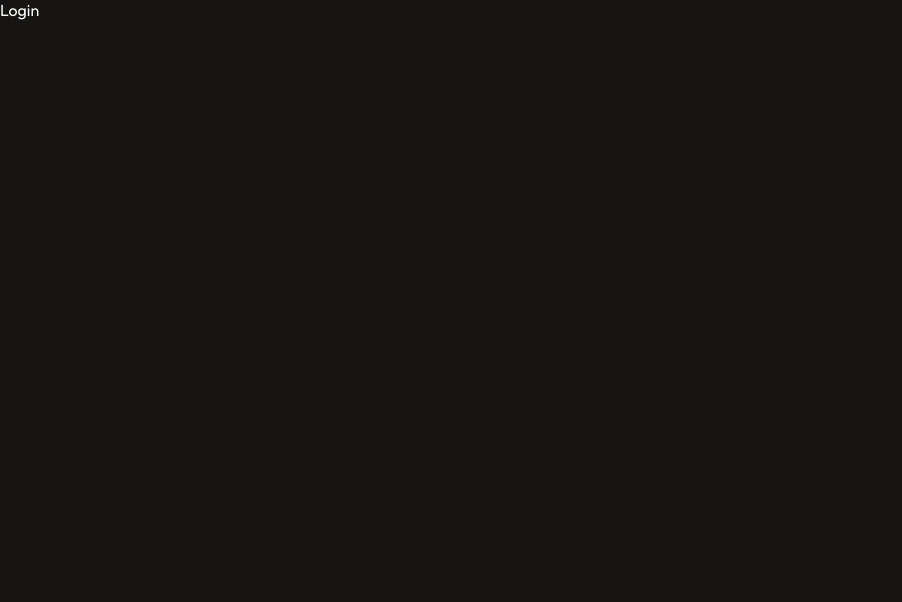
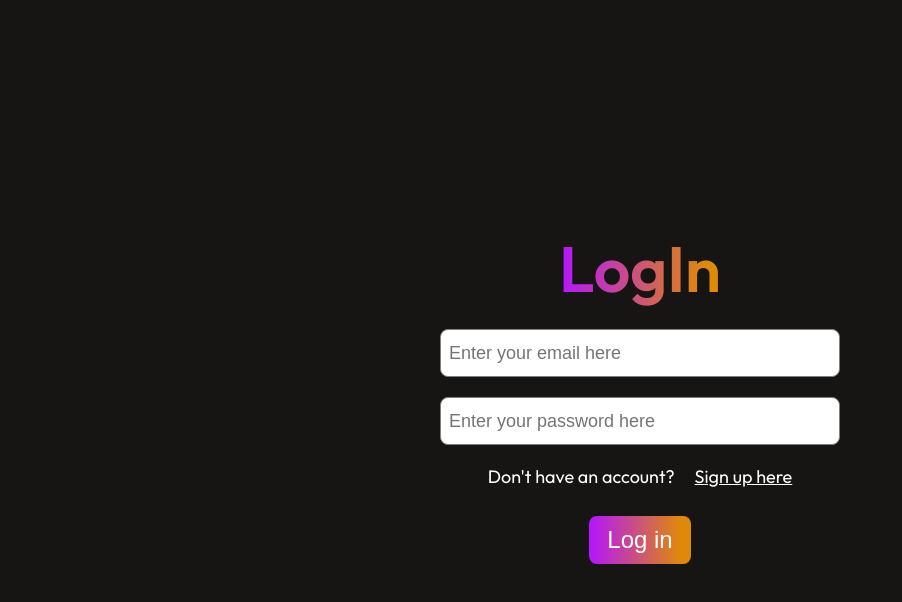
Before and after one commit to AmirEshaghiMoghaddam/Portfolio-Project, a React (Vite) app in the folder Portfolio/: page /login in a window 1280 px wide. Shown: the top 602 px of the page, without its empty margins (0-902 px from the left). Built offline with nearby package versions, Linux system fonts and the light colour scheme; a web font is replaced by a local one.

Commit message:
Login and Register UX updated

```diff
--- /dev/null
+++ b/Portfolio/src/Components/Login/Login.css
@@ -0,0 +1,90 @@
+.loginContainer {
+  flex-direction: column;
+  display: flex;
+  align-items: center;
+  justify-content: center;
+  height: 100vh;
+}
+.loginContainer .titleContainer {
+  display: flex;
+  flex-direction: column;
+  font-family: Outfit;
+  font-size: 64px;
+  font-weight: 600;
+  align-items: center;
+  justify-content: center;
+  transition: 0.5s;
+  /* letter-spacing: 1px; */
+  background: linear-gradient(270deg, #df8908 10%, #b415ff);
+  background-clip: text;
+  -webkit-background-clip: text;
+  -webkit-text-fill-color: transparent;
+}
+.loginContainer .titleContainer:hover {
+  letter-spacing: 8px;
+}
+.loginContainer .inputContainer {
+  display: flex;
+  flex-direction: column;
+  align-items: flex-start;
+  justify-content: center;
+}
+
+.loginContainer .inputContainer > .errorLabel {
+  color: red;
+  font-size: 12px;
+}
+
+.loginContainer .inputContainer > .inputBox {
+  height: 48px;
+  width: 400px;
+  font-size: large;
+  border-radius: 8px;
+  border: 1px solid grey;
+  padding-left: 8px;
+}
+.loginContainer .inputContainer > .inputBox:focus {
+  border: 1px solid #df8908;
+  background: linear-gradient(
+    270deg,
+    rgba(223, 137, 8, 0.2),
+    rgba(180, 21, 255, 0.1)
+  );
+  /* background: rgba(223, 137, 8, 0.1); */
+  outline: none;
+  color: white;
+}
+
+.loginContainer .goSignup {
+  display: flex;
+  justify-content: center;
+  align-items: center;
+  font-size: 18px;
+  gap: 20px;
+}
+.loginContainer .goSignup .goSignupPara {
+  color: white;
+}
+.loginContainer .goSignup .goSignupLink {
+  color: white;
+  transition: 0.3s;
+}
+.loginContainer .goSignup .goSignupLink:hover {
+  transform: scale(1.2);
+}
+
+.loginContainer .inputContainer > .submitButton {
+  border: none;
+  /* background: cornflowerblue; */
+  background: linear-gradient(270deg, #df8908 10%, #b415ff);
+  color: white;
+  padding: 10px 18px;
+  margin: 8px;
+  font-size: 24px;
+  font-weight: 500;
+  border-radius: 8px;
+  cursor: pointer;
+}
+.loginContainer .inputContainer > .submitButton:active {
+  transform: scale(0.98);
+}
--- a/Portfolio/src/Components/Login/Login.jsx
+++ b/Portfolio/src/Components/Login/Login.jsx
@@ -1,7 +1,51 @@
 import React from "react";
+import { Link } from "react-router-dom";
+import "./Login.css";
 
 function Login() {
-  return <div>Login</div>;
+  return (
+    <div className="loginContainer">
+      <div className="titleContainer">
+        <div>LogIn</div>
+      </div>
+      <br />
+      <div className="inputContainer">
+        <input
+          // value={email}
+          placeholder="Enter your email here"
+          // onChange={(ev) => setEmail(ev.target.value)}
+          className="inputBox"
+        />
+        {/* <label className="errorLabel">{emailError}</label> */}
+      </div>
+      <br />
+      <div className="inputContainer">
+        <input
+          // value={password}
+          placeholder="Enter your password here"
+          // onChange={(ev) => setPassword(ev.target.value)}
+          className="inputBox"
+        />
+        {/* <label className="errorLabel">{passwordError}</label> */}
+      </div>
+      <br />
+      <div className="goSignup">
+        <p className="goSignupPara">Don't have an account?</p>
+        <Link to={"/register"} className="goSignupLink">
+          Sign up here
+        </Link>
+      </div>
+      <br />
+      <div className="inputContainer">
+        <input
+          className="submitButton"
+          type="button"
+          // onClick={onButtonClick}
+          value="Log in"
+        />
+      </div>
+    </div>
+  );
 }
 
 export default Login;
--- a/Portfolio/src/Components/Navbar/Navbar.jsx
+++ b/Portfolio/src/Components/Navbar/Navbar.jsx
@@ -1,4 +1,5 @@
 import React, { useState, useRef } from "react";
+import { useNavigate, Link } from "react-router-dom";
 import "./Navbar.css";
 import AnchorLink from "react-anchor-link-smooth-scroll";
 import menu_open from "../../assets/menu_open.svg";
@@ -7,6 +8,8 @@ import menu_close from "../../assets/menu_close.svg";
 function Navbar() {
   const [menu, setMenu] = useState(null);
   const menuRef = useRef();
+
+  const navigate = useNavigate();
 
   const openMenu = () => {
     console.log(menuRef);
@@ -79,10 +82,8 @@ function Navbar() {
           </AnchorLink>
         </li>
       </ul>
-      <div className="nav-connect">
-        <AnchorLink className="anchor-link" offset={40} href="#contact">
-          Connect With Me
-        </AnchorLink>
+      <div onClick={() => navigate("/register")} className="nav-connect">
+        <div>Signup/ Login</div>
       </div>
     </div>
   );
--- /dev/null
+++ b/Portfolio/src/Components/Register/Register.css
@@ -0,0 +1,89 @@
+.signupContainer {
+  flex-direction: column;
+  display: flex;
+  align-items: center;
+  justify-content: center;
+  height: 100vh;
+}
+.signupContainer .titleContainer {
+  display: flex;
+  flex-direction: column;
+  font-family: Outfit;
+  font-size: 64px;
+  font-weight: 600;
+  align-items: center;
+  justify-content: center;
+  transition: 0.5s;
+  /* letter-spacing: 1px; */
+  background: linear-gradient(270deg, #df8908 10%, #b415ff);
+  background-clip: text;
+  -webkit-background-clip: text;
+  -webkit-text-fill-color: transparent;
+}
+.signupContainer .titleContainer:hover {
+  letter-spacing: 8px;
+}
+.signupContainer .inputContainer {
+  display: flex;
+  flex-direction: column;
+  align-items: flex-start;
+  justify-content: center;
+}
+
+.SignupContainer .inputContainer > .errorLabel {
+  color: red;
+  font-size: 12px;
+}
+
+.signupContainer .inputContainer > .inputBox {
+  height: 48px;
+  width: 400px;
+  font-size: large;
+  border-radius: 8px;
+  border: 1px solid grey;
+  padding-left: 8px;
+}
+.signupContainer .inputContainer > .inputBox:focus {
+  border: 1px solid #df8908;
+  background: linear-gradient(
+    270deg,
+    rgba(223, 137, 8, 0.2),
+    rgba(180, 21, 255, 0.1)
+  );
+  /* background: rgba(223, 137, 8, 0.1); */
+  outline: none;
+  color: white;
+}
+.signupContainer .goLogin {
+  display: flex;
+  justify-content: center;
+  align-items: center;
+  font-size: 18px;
+  gap: 20px;
+}
+.signupContainer .goLogin .goLoginPara {
+  color: white;
+}
+.signupContainer .goLogin .goLoginLink {
+  color: white;
+  transition: 0.3s;
+}
+.signupContainer .goLogin .goLoginLink:hover {
+  transform: scale(1.2);
+}
+
+.signupContainer .inputContainer > .submitButton {
+  border: none;
+  /* background: cornflowerblue; */
+  background: linear-gradient(270deg, #df8908 10%, #b415ff);
+  color: white;
+  padding: 10px 18px;
+  margin: 8px;
+  font-size: 24px;
+  font-weight: 500;
+  border-radius: 8px;
+  cursor: pointer;
+}
+.signupContainer .inputContainer > .submitButton:active {
+  transform: scale(0.98);
+}
--- a/Portfolio/src/Components/Register/Register.jsx
+++ b/Portfolio/src/Components/Register/Register.jsx
@@ -1,7 +1,64 @@
 import React from "react";
+import { Link } from "react-router-dom";
+import "./Register.css";
 
 function Register() {
-  return <div>Register</div>;
+  const [name, namechange] = useState("");
+  const [email, emailchange] = useState("");
+
+  return (
+    <div className="signupContainer">
+      <div className="titleContainer">
+        <div>SignUp</div>
+      </div>
+      <br />
+      <div className="inputContainer">
+        <input
+          // value={email}
+          placeholder="Enter your email here"
+          // onChange={(ev) => setEmail(ev.target.value)}
+          className="inputBox"
+        />
+        {/* <label className="errorLabel">{emailError}</label> */}
+      </div>
+      <br />
+      <div className="inputContainer">
+        <input
+          // value={password}
+          placeholder="Enter your password here"
+          // onChange={(ev) => setPassword(ev.target.value)}
+          className="inputBox"
+        />
+        {/* <label className="errorLabel">{passwordError}</label> */}
+      </div>
+      <br />
+      <div className="inputContainer">
+        <input
+          // value={password}
+          placeholder="Repeat your password"
+          onChange={(ev) => setPassword(ev.target.value)}
+          className="inputBox"
+        />
+        {/* <label className="errorLabel">{passwordError}</label> */}
+      </div>
+      <br />
+      <div className="goLogin">
+        <p className="goLoginPara">Already have an account?</p>
+        <Link to={"/login"} className="goLoginLink">
+          Log in here
+        </Link>
+      </div>
+      <br />
+      <div className="inputContainer">
+        <input
+          className="submitButton"
+          type="button"
+          // onClick={onButtonClick}
+          value="Submit"
+        />
+      </div>
+    </div>
+  );
 }
 
 export default Register;
```
